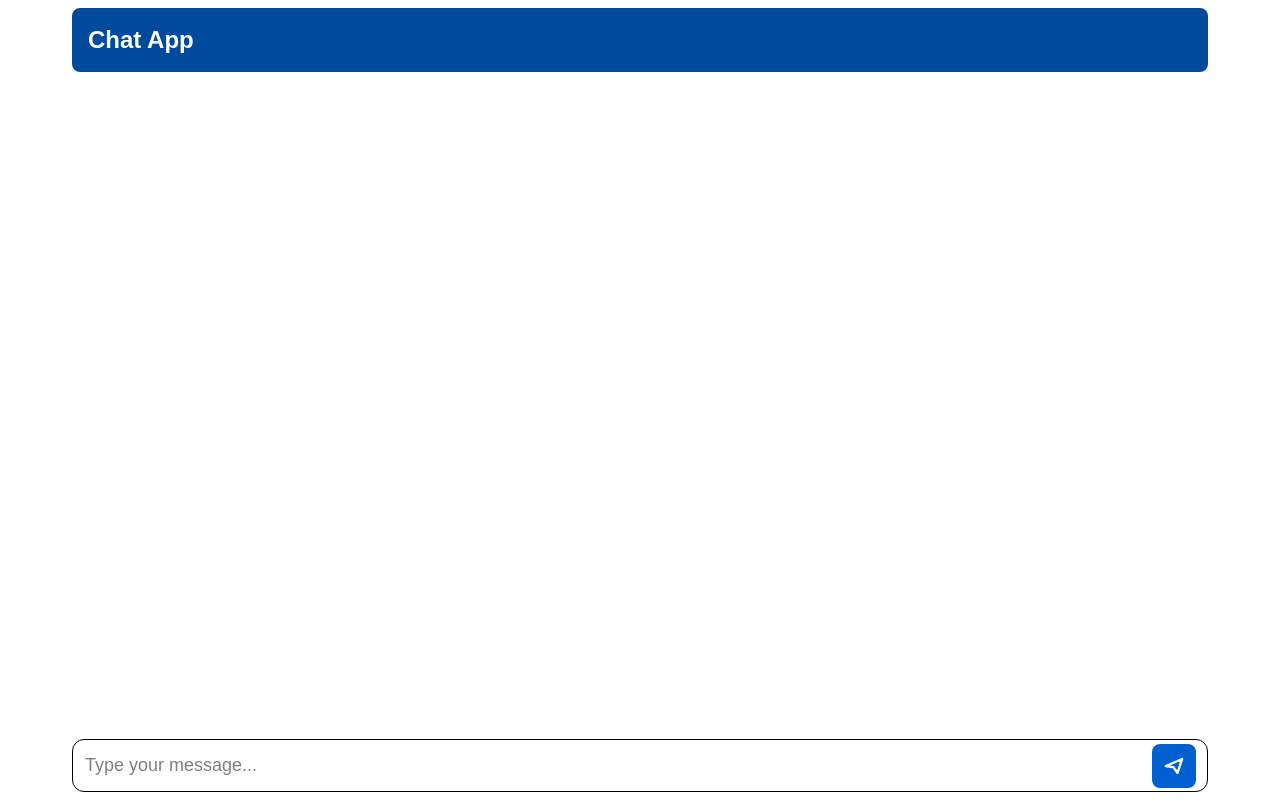
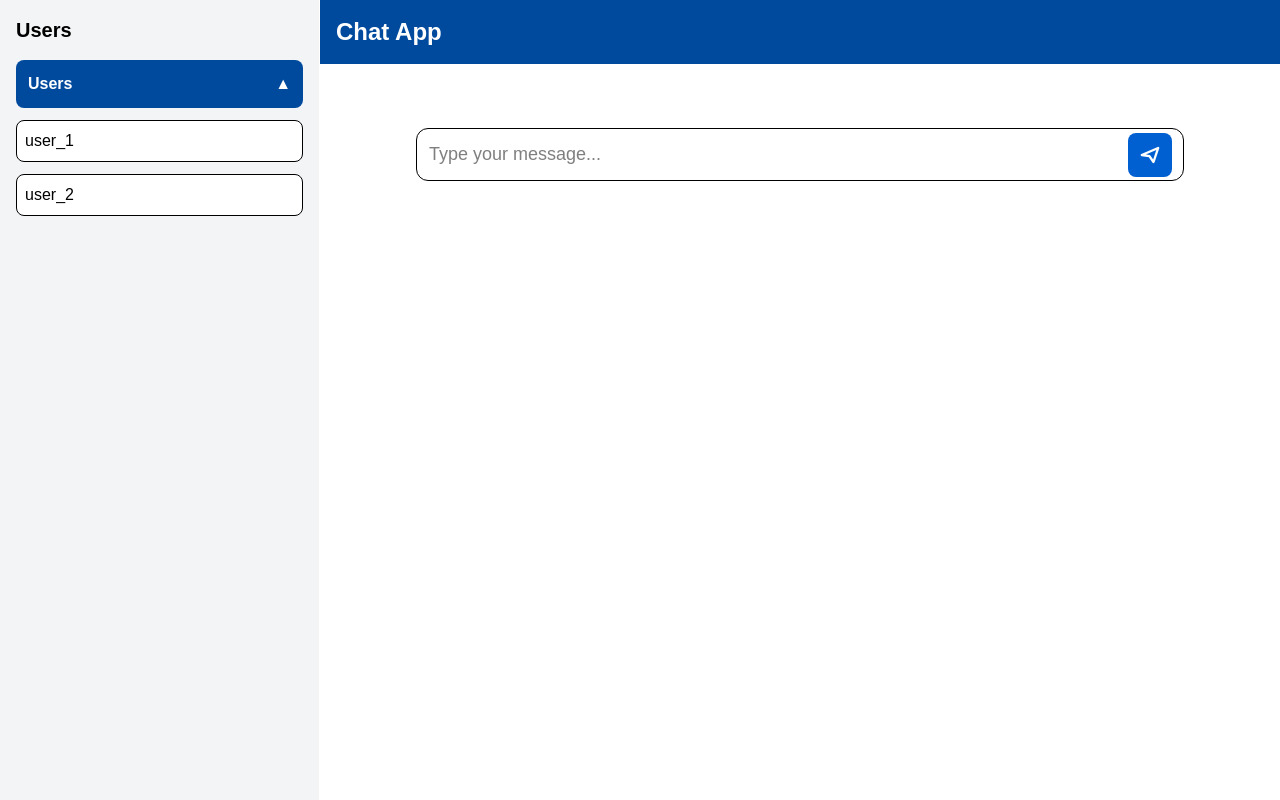
Before and after one commit to ahmadAlhussni97/chat_bot, a Next.js app: page /chat in a window 1280 px wide. Built offline with nearby package versions, Linux system fonts and the light colour scheme.

Commit message:
update layout

```diff
--- a/app/chat/page.tsx
+++ b/app/chat/page.tsx
@@ -18,6 +18,7 @@ export default function ChatPage() {
     const [ratings, setRatings] = useState<{ [key: number]: { value: number | null; color: string | null } }>({});
     const [showScoreFor, setShowScoreFor] = useState<{ index: number | null; color: string | null }>({ index: null, color: null });
     const bottomRef = useRef<HTMLDivElement | null>(null);
+    const [open, setOpen] = useState(true);
 
     // Scroll to bottom when messages change
     useEffect(() => {
@@ -120,10 +121,48 @@ export default function ChatPage() {
 
 
     return (
-        <div className="flex flex-col h-screen max-w-6xl p-2 mx-auto">
-            <div className="p-4 rounded-lg bg-[#004a9e] text-white mb-4">
+        <div className="flex h-screen  bg-white">
+
+            <div className="w-1/4 bg-gray-100 border-r p-4 overflow-y-auto">
+                <h2 className="text-xl text-black font-bold mb-4">Users</h2>
+
+                {/* Later replace with real user list */}
+                <div>
+                    {/* Collapse Header */}
+                    <button
+                        onClick={() => setOpen(!open)}
+                        className="w-full flex items-center justify-between p-3 bg-[#004a9e] text-white font-semibold rounded-lg"
+                    >
+                        <span>Users</span>
+                        <span>{open ? "▲" : "▼"}</span>
+                    </button>
+
+                    {/* Collapsible Content */}
+                    <div
+                        className={`
+                    overflow-hidden transition-all duration-300
+                    ${open ? "max-h-40 mt-3" : "max-h-0"}
+                `}
+                    >
+                        <div className="space-y-3">
+                            <button className="w-full text-black p-2 bg-white rounded-lg hover:bg-[#004a9e] hover:text-white border text-left">
+                                user_1
+                            </button>
+
+                            <button className="w-full text-black p-2 bg-white rounded-lg hover:bg-[#004a9e] hover:text-white border text-left">
+                                user_2
+                            </button>
+                        </div>
+                    </div>
+                </div>
+            </div>
+
+            <div className="flex-1 flex flex-col">
+                <div className="p-4 bg-[#004a9e] text-white mb-4">
                     <h1 className="text-2xl font-bold">Chat App</h1>
                 </div>
+
+                <div className="mx-[10%]">
 
                     {/* MESSAGE BOX */}
                     <div className="flex-1 overflow-y-auto p-4 rounded-xl space-y-3">
@@ -245,6 +284,11 @@ export default function ChatPage() {
                             </svg>
                         </button>
                     </div>
+
+                </div>
+
+
+            </div>
         </div>
     );
 }
```
Lines whose indentation alone changed are shown as unchanged.
